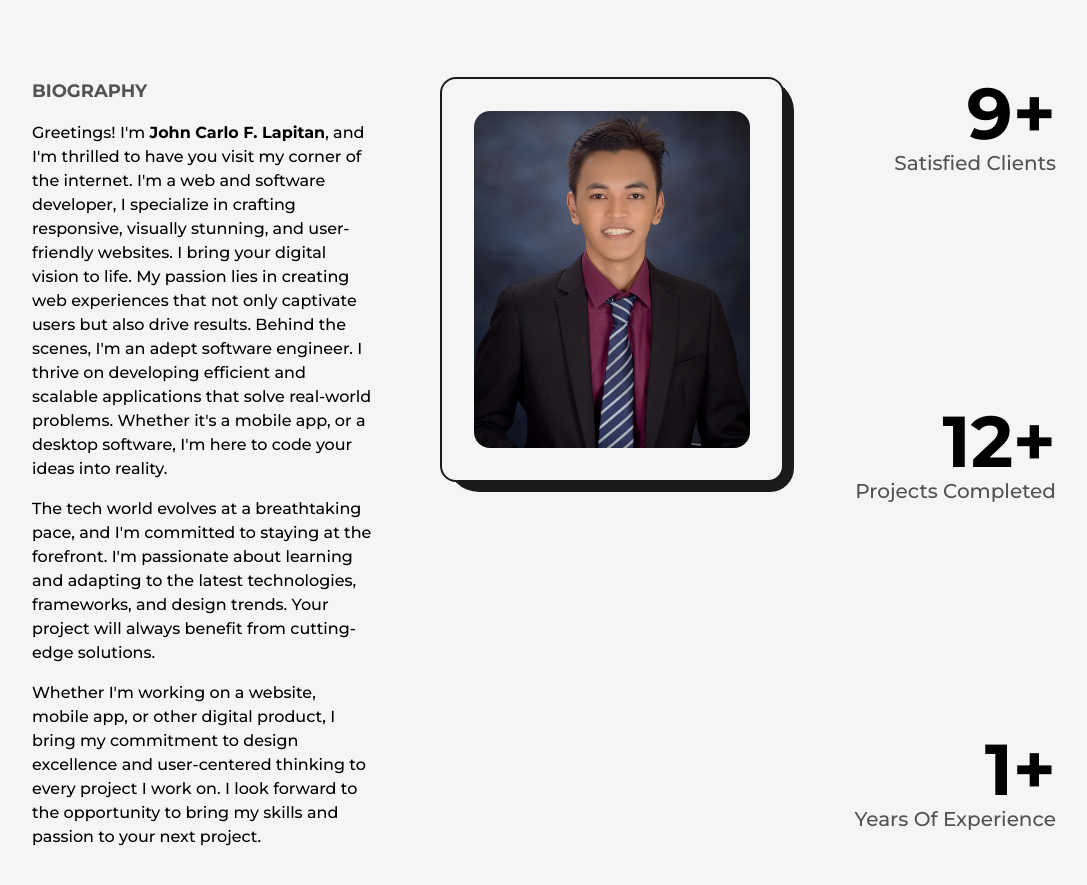
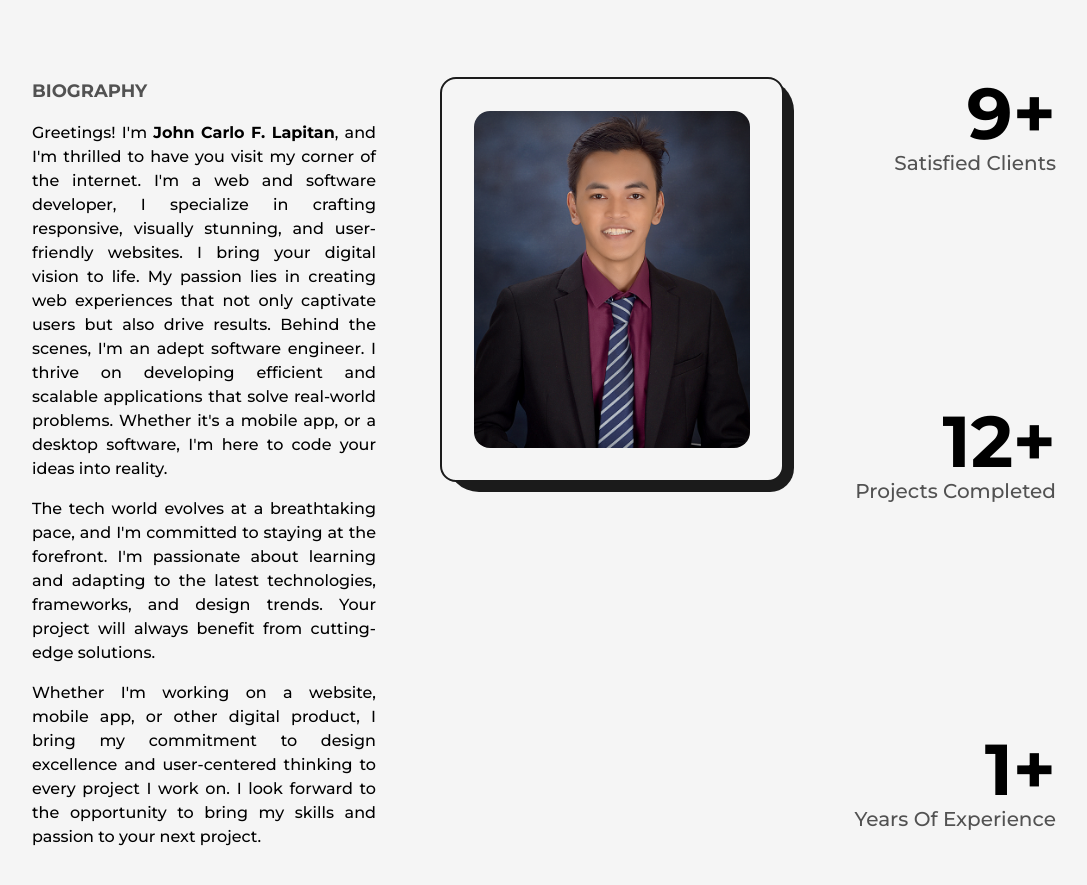
Before and after one commit to johncarlolapitan/Profile, a Next.js app: page /about in a window 1280 px wide. Shown: the part 395-1280 px from the top of the page, without its empty margins (96-1183 px from the left). Built offline with nearby package versions, Linux system fonts and the light colour scheme.

Commit message:
Update about.js

```diff
--- a/src/pages/about.js
+++ b/src/pages/about.js
@@ -57,7 +57,7 @@ export default function About() {
               <h2 className="mb-4 text-lg font-bold uppercase text-dark/75 dark:text-light/75">
                 BIOGRAPHY
               </h2>
-              <p className="font-medium ">
+              <p className="font-medium " align="justify">
                 Greetings! I'm <strong>John Carlo F. Lapitan</strong>, and I'm thrilled to have you visit
                 my corner of the internet. I'm a web and software developer, I specialize in crafting responsive,
                 visually stunning, and user-friendly websites. I bring your digital vision to life. My passion
@@ -66,13 +66,13 @@ export default function About() {
                 that solve real-world problems. Whether it's a mobile app, or a desktop software, I'm here to code your
                 ideas into reality.
               </p>
-              <p className="my-4 font-medium">
+              <p className="my-4 font-medium" align="justify">
                 The tech world evolves at a breathtaking pace, and I'm committed
                 to staying at the forefront. I'm passionate about learning and
                 adapting to the latest technologies, frameworks, and design trends.
                 Your project will always benefit from cutting-edge solutions.
               </p>
-              <p className="font-medium">
+              <p className="font-medium" align="justify">
                 Whether I&apos;m working on a website, mobile app, or other
                 digital product, I bring my commitment to design excellence and
                 user-centered thinking to every project I work on. I look
```
